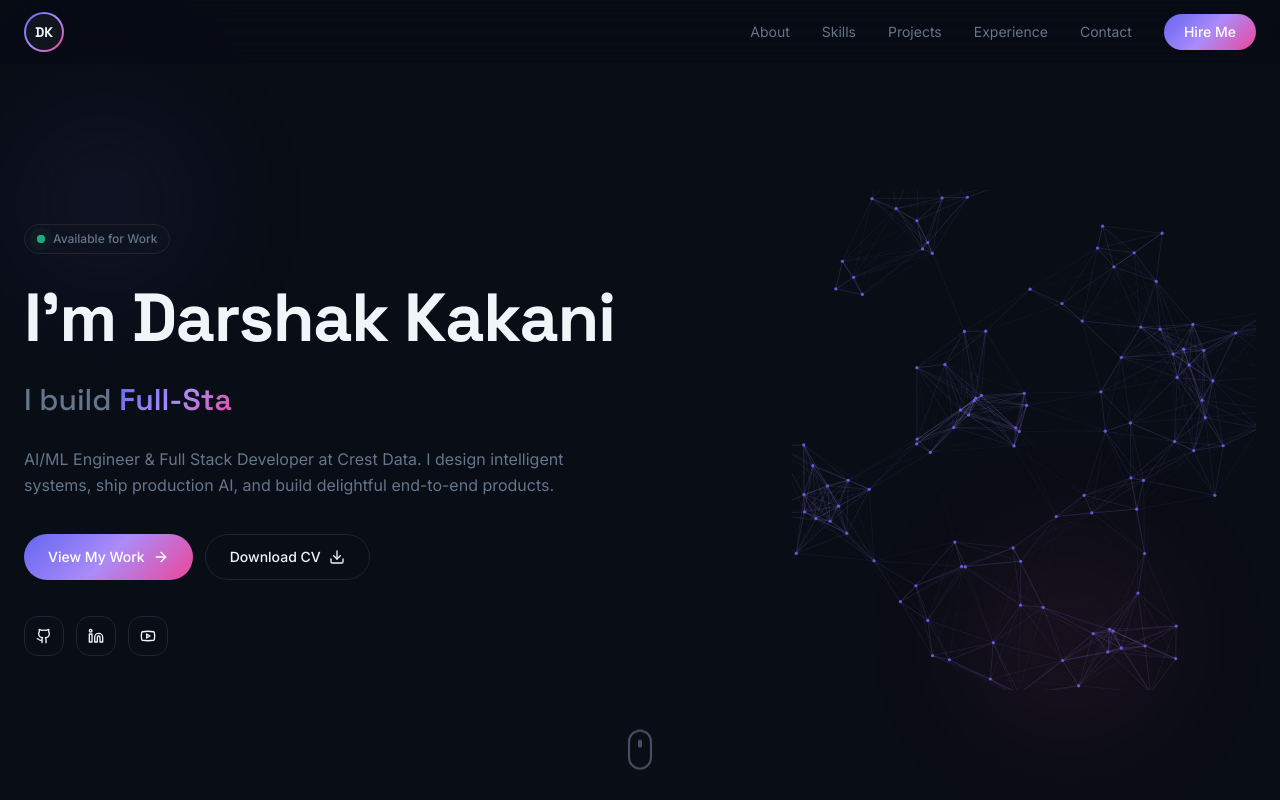
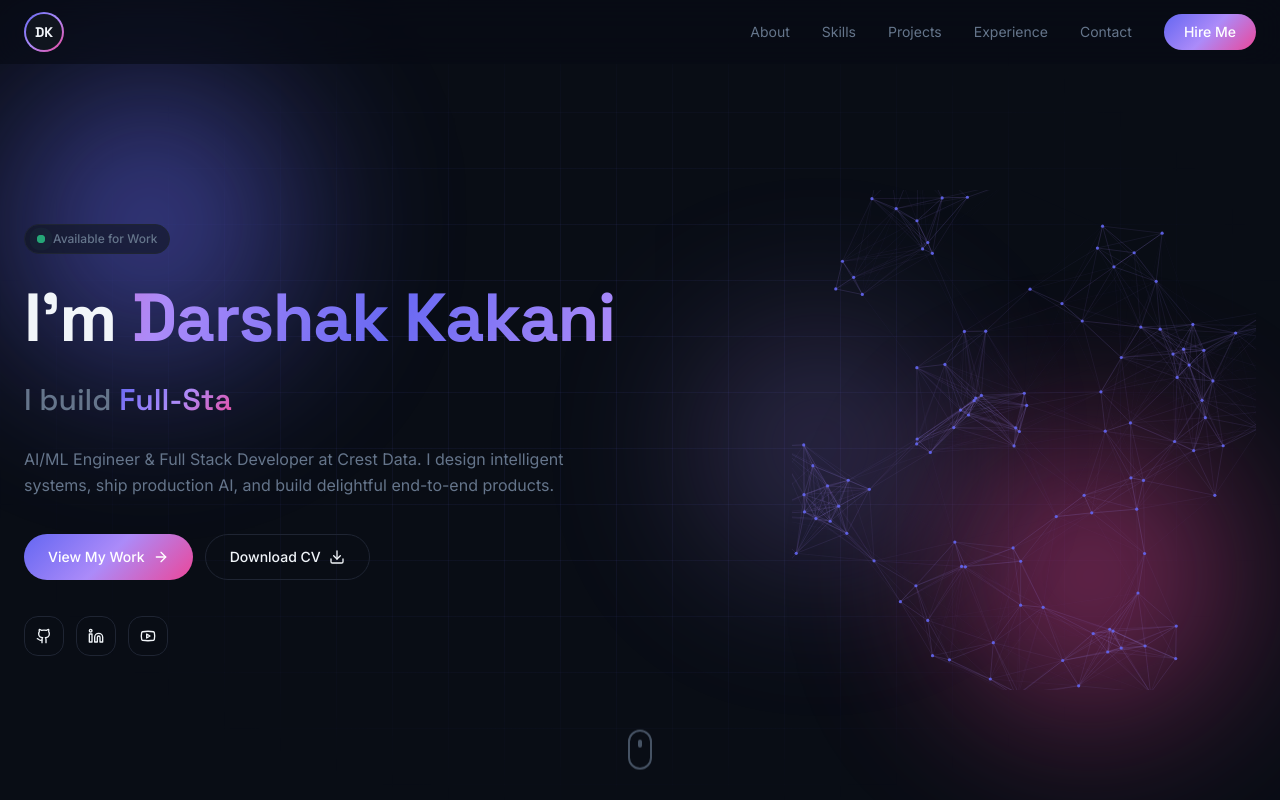
Before and after one commit to DarshaK1Just/darshak-ai-nexus, a React (Vite) app: page / in a window 1280 px wide. Shown: the top 800 px of the page. Built offline with nearby package versions, Linux system fonts and the light colour scheme.

Commit message:
Changes
Co-authored-by: DarshaK1Just <88178092+DarshaK1Just@users.noreply.github.com>

```diff
--- a/src/components/HeroSection.tsx
+++ b/src/components/HeroSection.tsx
@@ -14,23 +14,27 @@ export function HeroSection() {
 
   return (
     <section id="hero" className="relative min-h-screen flex items-center pt-20 overflow-hidden">
-      {/* Ambient orbs */}
+      {/* Animated grid */}
+      <div className="absolute inset-0 grid-bg pointer-events-none" />
+
+      {/* Aurora orbs */}
       <div
-        className="absolute top-20 -left-20 w-[300px] h-[300px] rounded-full pointer-events-none animate-drift"
-        style={{ background: 'radial-gradient(circle, hsl(var(--indigo)) 0%, transparent 70%)', opacity: 0.12, filter: 'blur(60px)' }}
+        className="absolute top-10 -left-24 w-[420px] h-[420px] rounded-full pointer-events-none animate-aurora"
+        style={{ background: 'radial-gradient(circle, hsl(var(--indigo)) 0%, transparent 65%)', filter: 'blur(70px)' }}
       />
       <div
-        className="absolute bottom-10 right-10 w-[300px] h-[300px] rounded-full pointer-events-none animate-drift2"
-        style={{ background: 'radial-gradient(circle, hsl(var(--pink)) 0%, transparent 70%)', opacity: 0.12, filter: 'blur(60px)' }}
+        className="absolute bottom-0 right-0 w-[420px] h-[420px] rounded-full pointer-events-none animate-aurora"
+        style={{ background: 'radial-gradient(circle, hsl(var(--pink)) 0%, transparent 65%)', filter: 'blur(70px)', animationDelay: '4s' }}
+      />
+      <div
+        className="absolute top-1/3 left-1/2 w-[360px] h-[360px] rounded-full pointer-events-none animate-aurora"
+        style={{ background: 'radial-gradient(circle, hsl(var(--violet)) 0%, transparent 65%)', filter: 'blur(80px)', opacity: 0.4, animationDelay: '8s' }}
       />
 
       <div className="container mx-auto px-6 grid lg:grid-cols-5 gap-12 items-center relative z-10">
         {/* Left 60% */}
         <div className="lg:col-span-3 space-y-7">
-          <div
-            className="inline-flex items-center gap-2 px-3 py-1.5 rounded-full text-xs font-medium border border-border bg-surface/60"
-            style={{ animationDelay: '0ms' }}
-          >
+          <div className="inline-flex items-center gap-2 px-3 py-1.5 rounded-full text-xs font-medium border border-border bg-surface/60 backdrop-blur">
             <span className="relative flex w-2 h-2">
               <span className="absolute inset-0 rounded-full bg-green-brand animate-pulse-dot" />
               <span className="rounded-full w-2 h-2 bg-green-brand" />
@@ -39,7 +43,7 @@ export function HeroSection() {
           </div>
 
           <h1 className="font-display font-bold leading-[1.05] text-[44px] md:text-[56px] lg:text-[68px]">
-            I'm Darshak Kakani
+            I'm <span className="text-gradient-anim">Darshak Kakani</span>
           </h1>
 
           <div className="text-2xl md:text-3xl font-display font-medium text-muted-foreground">
```
